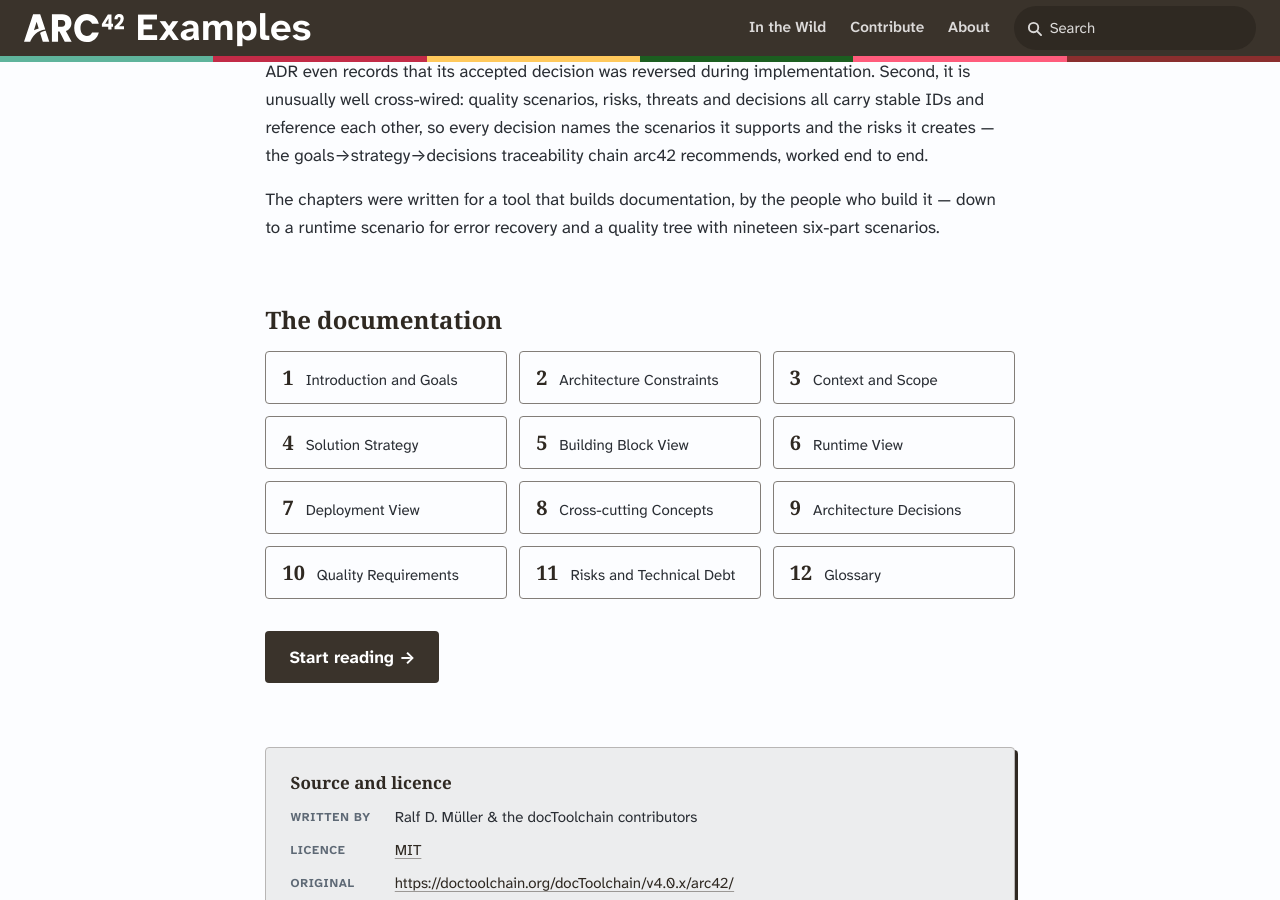
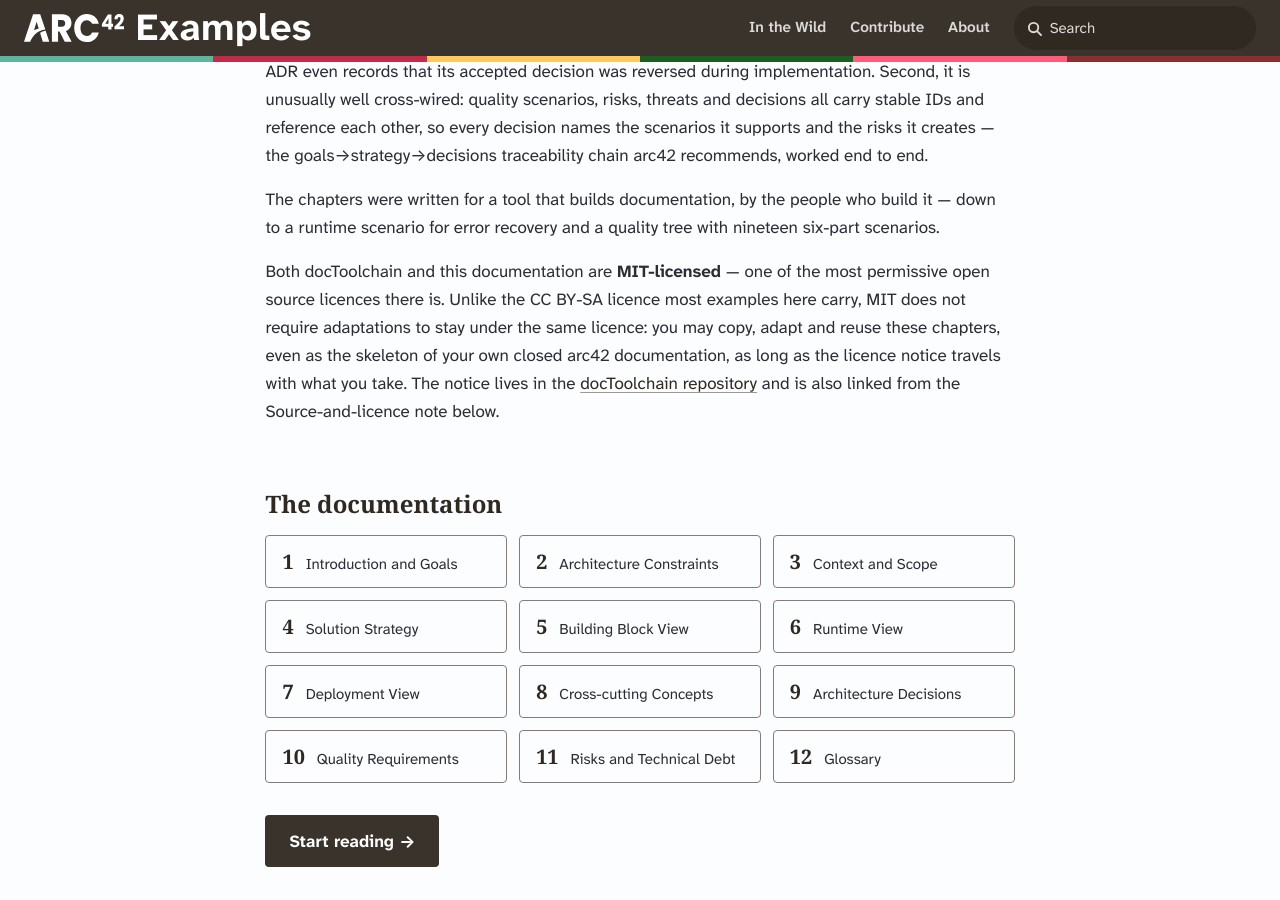
Before and after one commit to arc42/examples.arc42.org-site, a Jekyll site: the page built from _systems/doctoolchain-v4/index.md, in a window 1280 px wide and 900 px high, scrolled down 1189 px. Built offline with Jekyll 4.4.1, drawn with Linux system fonts in a browser that asks for light colours; some web fonts are replaced.

Commit message:
byline says "Created by", overview explains the MIT licence
"Contributed by" was only true of the UBA's Freigabe-backed handover;
docToolchain is a licence-based import, and creation is true of both.
The docToolchain overview now tells readers what MIT permits — reuse
including closed adaptations, notice preserved — against the CC BY-SA
default the rest of the corpus carries.

Co-Authored-By: Claude Fable 5 <noreply@anthropic.com>
Claude-Session: https://claude.ai/code/session_01P5gs2W1Se1U9Sd9ZQUnF1i

```diff
--- a/_systems/doctoolchain-v4/index.md
+++ b/_systems/doctoolchain-v4/index.md
@@ -73,3 +73,12 @@ traceability chain arc42 recommends, worked end to end.
 The chapters were written for a tool that builds documentation, by the people
 who build it — down to a runtime scenario for error recovery and a quality
 tree with nineteen six-part scenarios.
+
+Both docToolchain and this documentation are **MIT-licensed** — one of the
+most permissive open source licences there is. Unlike the CC BY-SA licence
+most examples here carry, MIT does not require adaptations to stay under the
+same licence: you may copy, adapt and reuse these chapters, even as the
+skeleton of your own closed arc42 documentation, as long as the licence
+notice travels with what you take. The notice lives in the
+[docToolchain repository](https://github.com/docToolchain/docToolchain/blob/main-4.x/LICENSE)
+and is also linked from the Source-and-licence note below.
```
Also changed, not shown: other parts of _systems/doctoolchain-v4/index.md (+1 -1 lines), DESIGN.md (+10 -7 lines), _includes/system-tile.html (+10 -7 lines), _systems/_TEMPLATE/index.md (+1 -1 lines).
